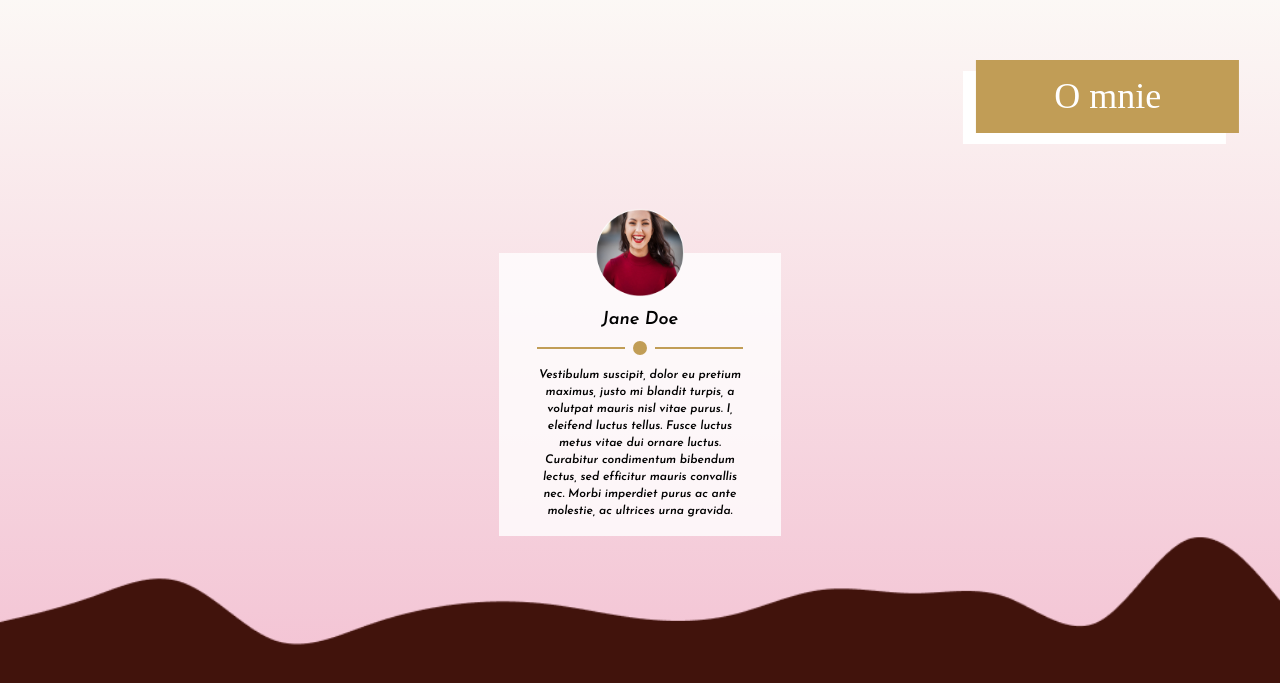
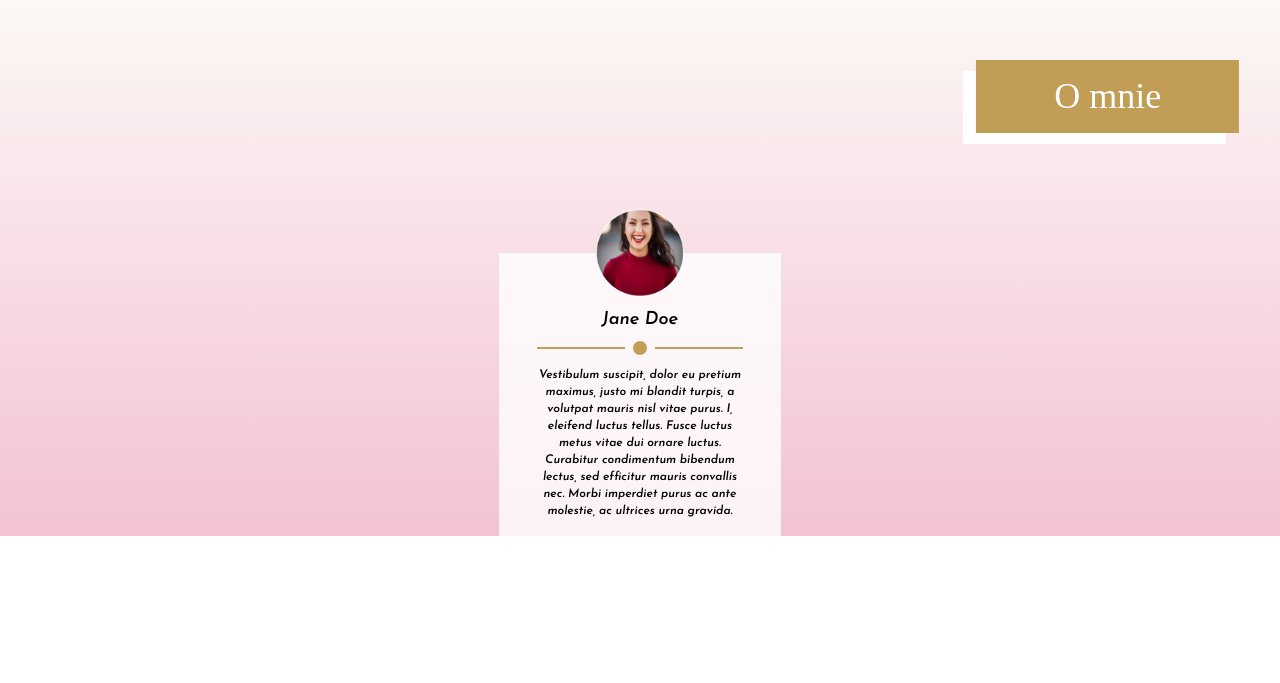
Before and after one commit to PioKl/Torty, a React (Create React App) app: page / in a window 1280 px wide. Shown: the part 2314-2997 px from the top of the page. After the commit the page ends 2850 px from the top, so only its background shows below. Built offline with nearby package versions, Linux system fonts and the light colour scheme; a web font is replaced by a local one.

Commit message:
About.js|Add IsDesktop context

```diff
--- a/src/components/About.js
+++ b/src/components/About.js
@@ -1,10 +1,12 @@
-import React from 'react';
+import React, { useContext } from 'react';
+import { IsDesktopContext } from '../contexts/IsDesktopContext';
 import '../style/About.scss';
 import person from '../images/personPhoto.png';
 import aboutWaveTop from '../images/aboutWaveTop.png';
 const About = () => {
+    const { width } = useContext(IsDesktopContext);
     return (
-        <div className="about">
+        <div id="about" className="about">
             <div className="about__section-title"></div>
             <div className="story">
                 <figure className="story__shape">
@@ -14,7 +16,7 @@ const About = () => {
                 <span className="story__barrier"></span>
                 <p className="story__description">Vestibulum suscipit, dolor eu pretium maximus, justo mi blandit turpis, a volutpat mauris nisl vitae purus. I, eleifend luctus tellus. Fusce luctus metus vitae dui ornare luctus. Curabitur condimentum bibendum lectus, sed efficitur mauris convallis nec. Morbi imperdiet purus ac ante molestie, ac ultrices urna gravida. </p>
             </div>
-            <img className="about__waveTop" src={aboutWaveTop} alt="" />
+            {width < 1280 ? <img className="about__waveTop" src={aboutWaveTop} alt="" /> : null}
         </div>
     );
 }
```
